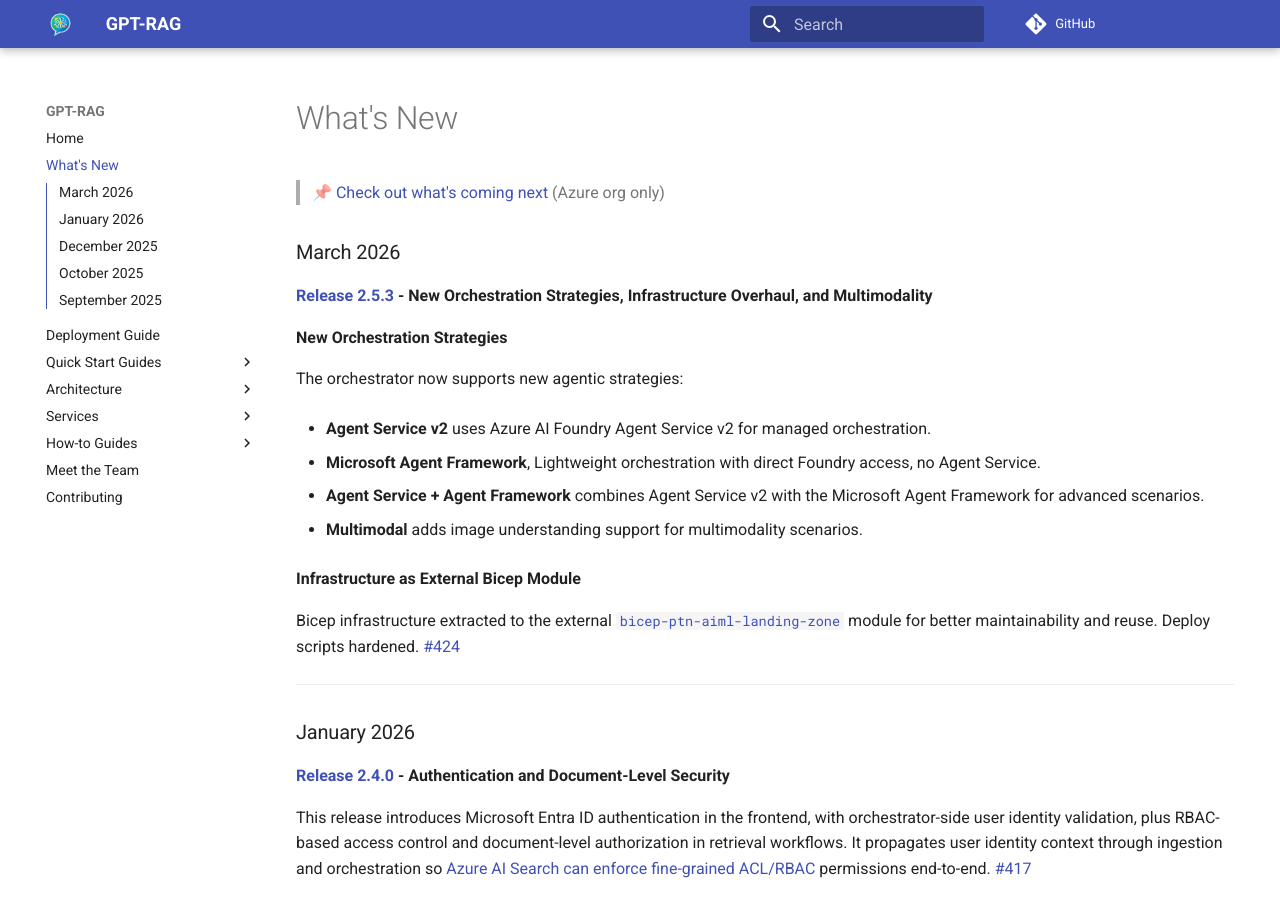
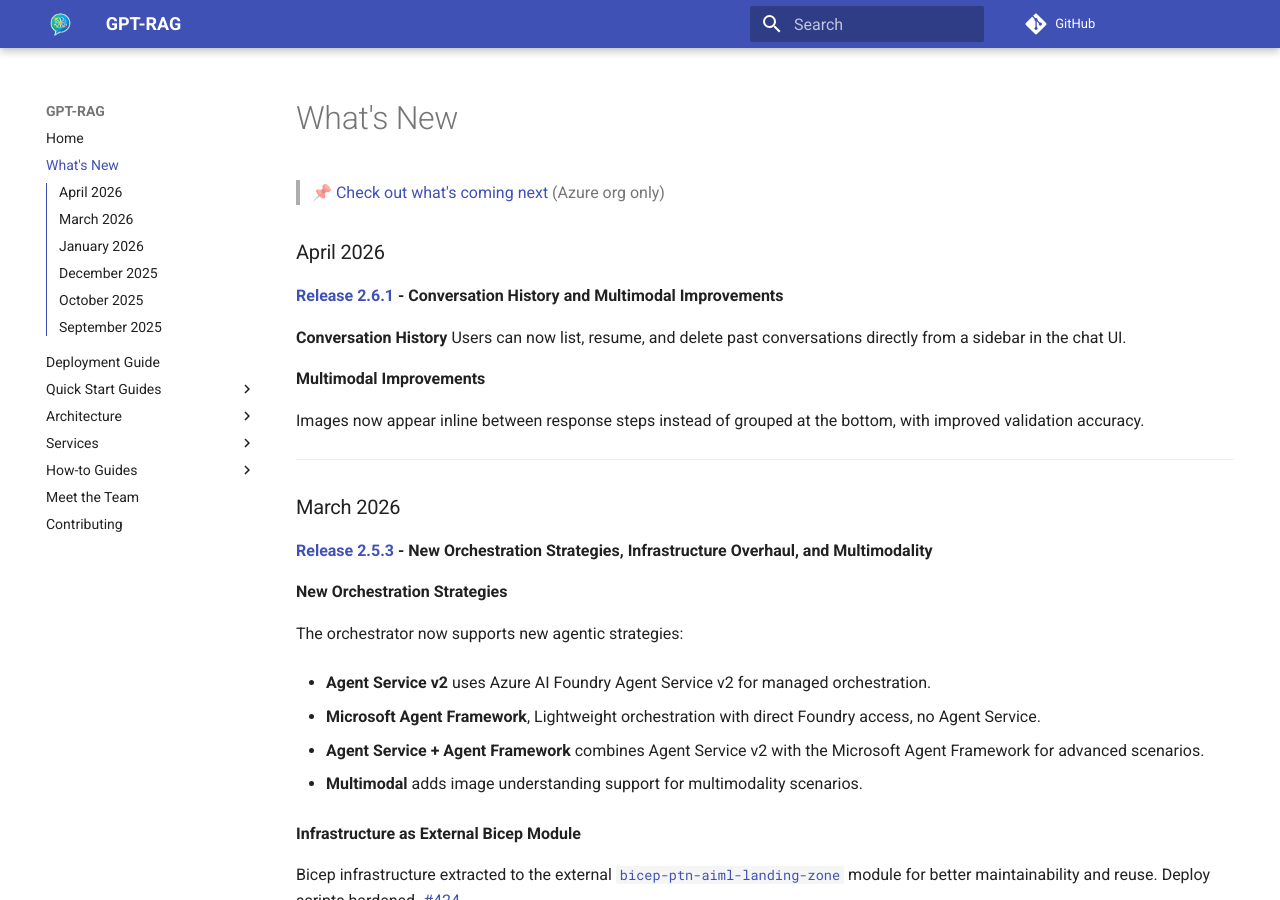
Before and after one commit to Azure/GPT-RAG, an MkDocs documentation site: the page built from docs/whatisnew.md, in a window 1280 px wide and 900 px high. Built offline with MkDocs 1.6.1 and Material for MkDocs 9.7.7, drawn with Linux system fonts in a browser that asks for light colours; comment, search, counter and statistics services are not loaded.

Commit message:
documentation

```diff
--- a/docs/whatisnew.md
+++ b/docs/whatisnew.md
@@ -1,4 +1,17 @@
 > 📌 [Check out what's coming next](https://github.com/orgs/Azure/projects/536/views/6)  (Azure org only)
+
+### April 2026
+
+**[Release 2.6.1](https://github.com/Azure/GPT-RAG/tree/v2.6.1) - Conversation History and Multimodal Improvements**
+
+**Conversation History**
+Users can now list, resume, and delete past conversations directly from a sidebar in the chat UI.
+
+**Multimodal Improvements**
+
+Images now appear inline between response steps instead of grouped at the bottom, with improved validation accuracy.
+
+---
 
 ### March 2026
 
```
